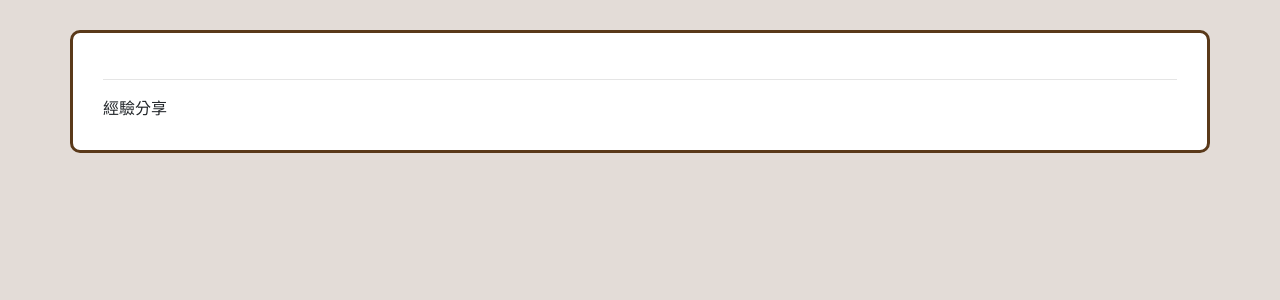
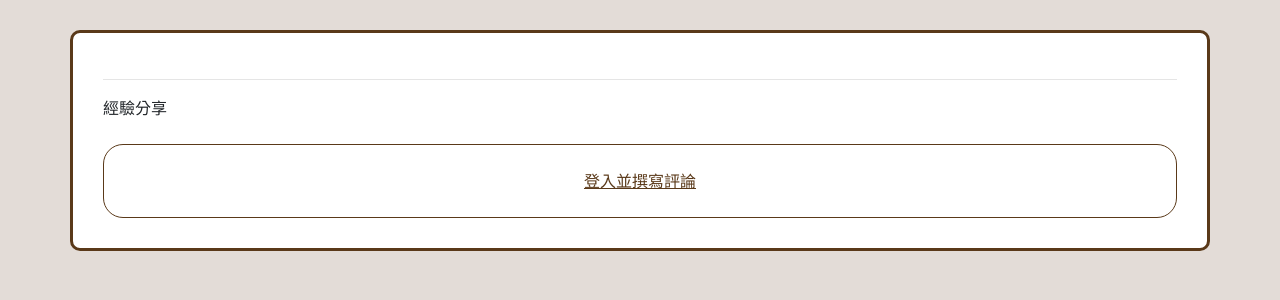
Before and after one commit to jimmyliaoviva/MuseumDjango, a Django app: page /museum/1 in a window 1280 px wide. Shown: the part 76-376 px from the top of the page. Run offline with Django 3.2, Linux system fonts and the light colour scheme; data that the repository does not hold is empty; some libraries are stand-ins or nearby versions.

Commit message:
done for museum

```diff
--- a/static/css/museum.css
+++ b/static/css/museum.css
@@ -72,6 +72,25 @@
     padding: 0;
 }
 
+.contentWrapper {
+    padding-right: 0;
+}
+
 img {
     width: 100%;
 }
+
+.loginToComment {
+    display: inline-block;
+    width: 100%;
+    padding: 1.5em 0;
+    border: solid 1px #5A3919;
+    border-radius: 20px;
+    margin-top: 1.5em;
+    text-align: center;
+}
+
+.loginToCommentBtn {
+    color: #5A3919;
+    text-decoration: underline;
+}
--- a/templates/museum.html
+++ b/templates/museum.html
@@ -45,9 +45,9 @@
             {% for cmt in Comment %}
                 <div class="row comment">
                     <div class="imgWrapper headWrapper col-1">
-                        <img src="static/img/owl.png" alt="">
+                        <img src="{% static "img/owl.png" %}" alt="">
                     </div>
-                    <div class="col-10">
+                    <div class="col-11 contentWrapper">
 
                         <div class="userName">雷丘</div>
 
@@ -63,6 +63,11 @@
                     <input type="text" class="form-control" id="SendComment" name="SendComment">
                     <button type="submit" class="loginBtn btn btn-primary">送出</button>
                 </form>
+            {% else %}
+                <div class="loginToComment row">
+                    <a class="loginToCommentBtn" href="" data-target="#loginPop"
+                       data-toggle="modal">登入並撰寫評論</a>
+                </div>
             {% endif %}
         </div>
     </div>
```
Lines whose indentation alone changed are shown as unchanged.
